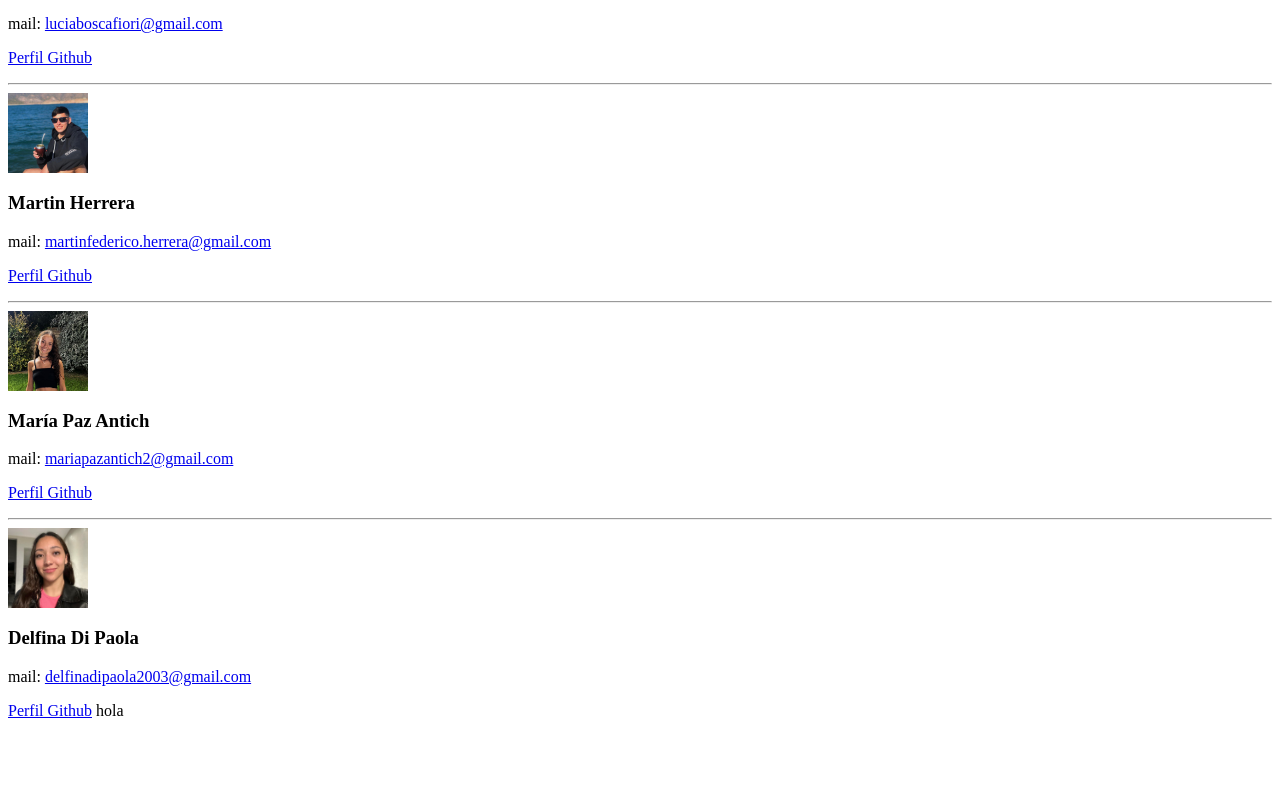
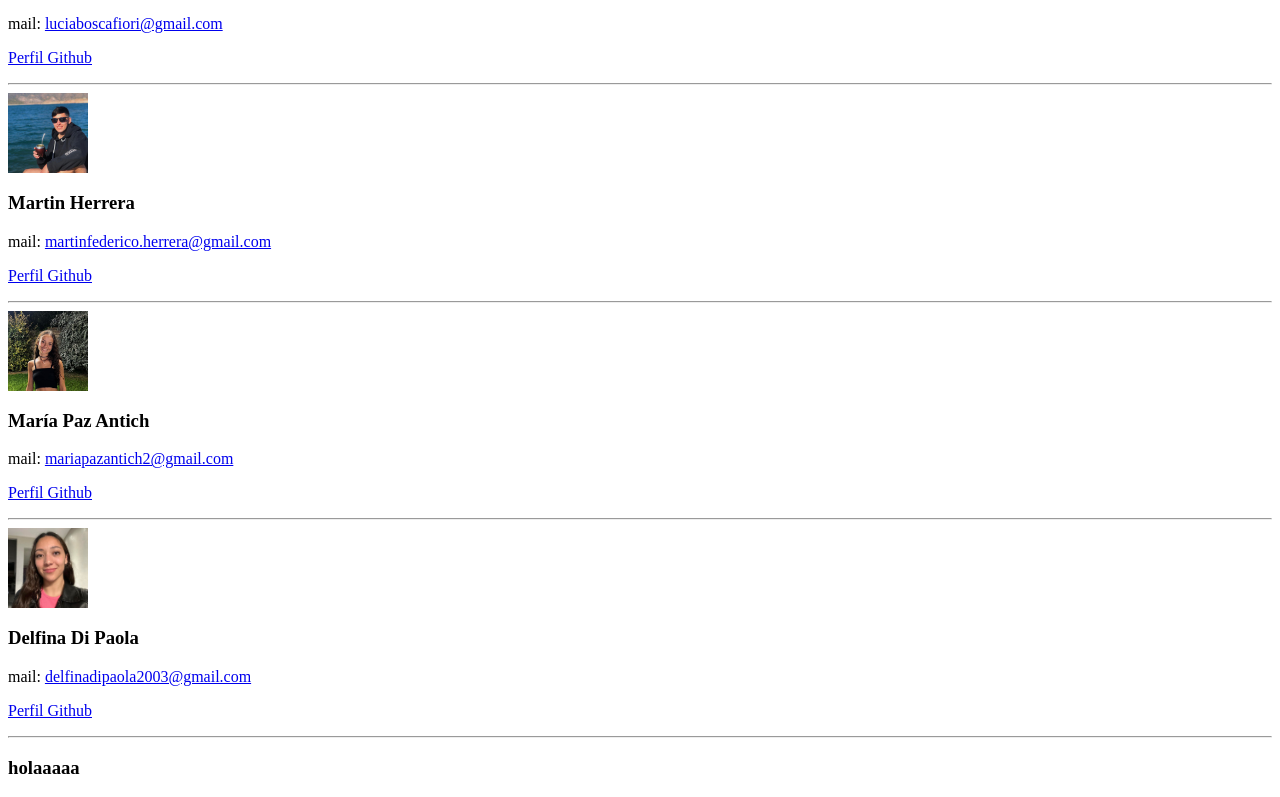
Before and after one commit to emigulle/CV_GULL-, a plain HTML site: page index.html in a window 1280 px wide. Shown: the part 834-1631 px from the top of the page. Before the commit the page ends 1570 px from the top, so only its background shows below. Drawn offline with Linux system fonts and the light colour scheme.

Commit message:
index.html

```diff
--- a/index.html
+++ b/index.html
@@ -85,8 +85,8 @@ mail:
 <p>
 <a href="https://github.com/delfinadipa">Perfil Github</a>
 
-<a> hola </a>
-
+<hr>
+    <h3> holaaaaa </h3>
 </body>
 
 </html>
```
